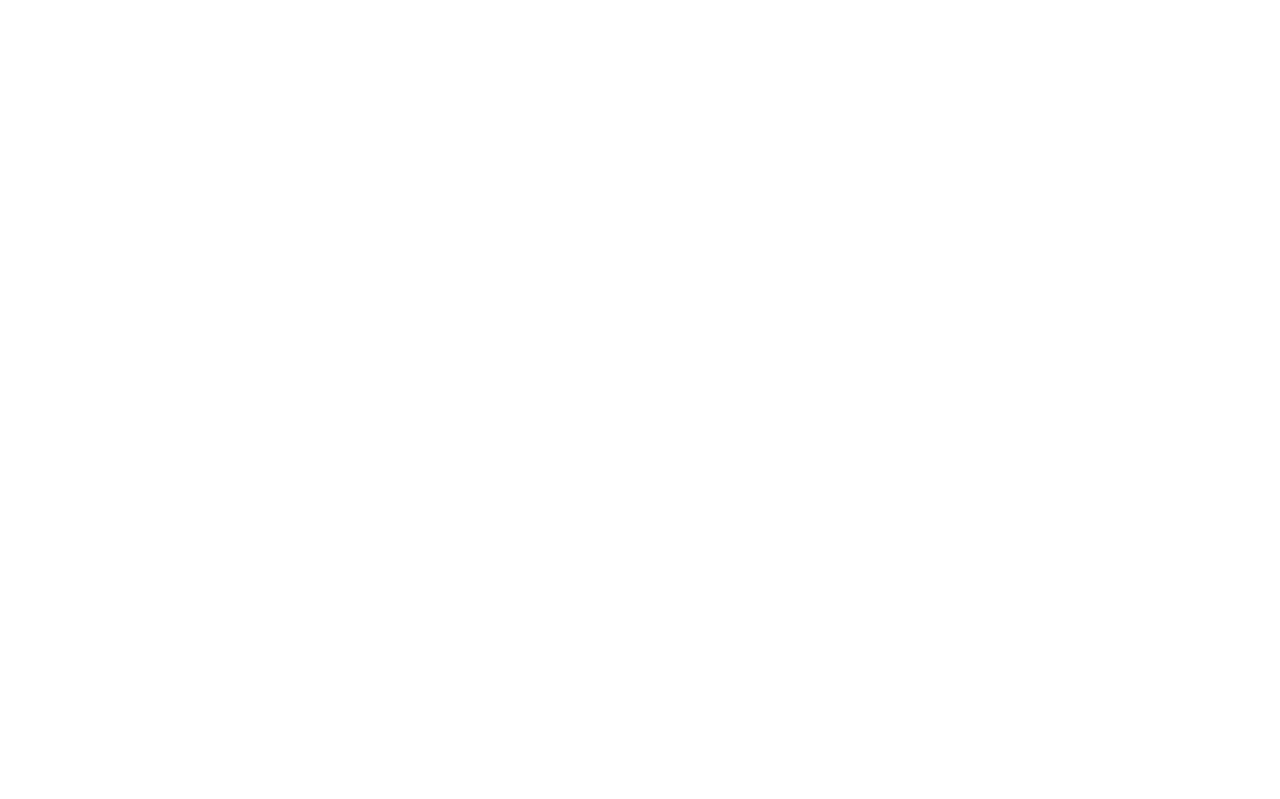
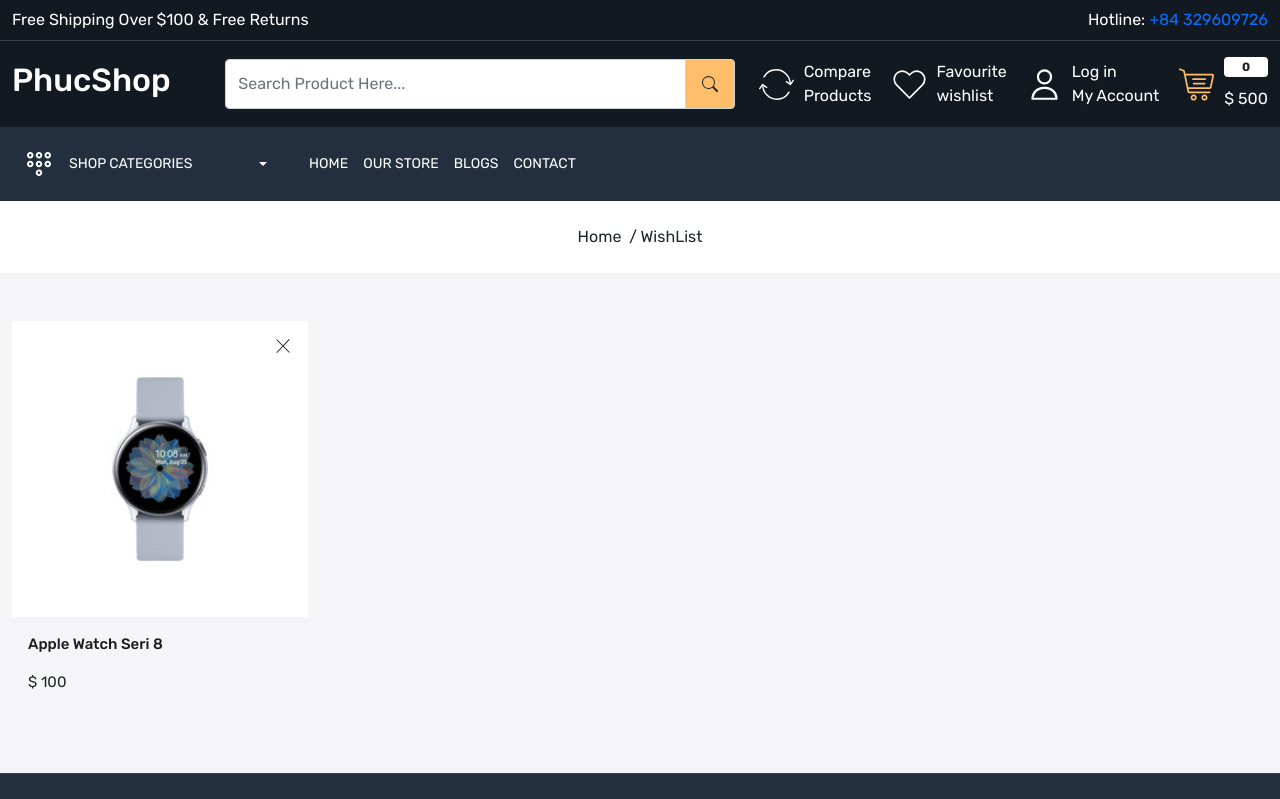
Before and after one commit to Phuc1912001/MERN-PhucShop, a React (Create React App) app in the folder frontend/: page /wishlist in a window 1280 px wide. Before the commit this address had no page. Shown: the top 799 px of the page. Built offline with nearby package versions, Linux system fonts and the light colour scheme.

Commit message:
wishlist

```diff
--- a/frontend/src/App.css
+++ b/frontend/src/App.css
@@ -597,7 +597,8 @@
   border-radius: 10px;
 }
 
-.compare-product-card .cross {
+.compare-product-card .cross,
+.wishlist-card .cross {
   top: 15px;
   right: 15px;
   width: 20px;
@@ -605,14 +606,16 @@
   padding: 3px;
 }
 
-.compare-product-details h5.title {
+.compare-product-details h5.title,
+.wishlist-card h5.title {
   font-size: 15px;
   line-height: 22px;
   font-weight: 500;
   color: var(--color-1c1c1b);
 }
 
-.compare-product-details h6.price {
+.compare-product-details h6.price,
+.wishlist-card h6.price {
   font-size: 15px;
   line-height: 22px;
   font-weight: 400;
--- a/frontend/src/App.js
+++ b/frontend/src/App.js
@@ -8,6 +8,7 @@
 import OurStore from "./pages/OurStore";
 import Blogs from "./pages/Blogs";
 import CompareProduct from "./pages/CompareProduct";
+import Wishlist from "./pages/Wishlist";
 
 function App() {
   return (
@@ -21,6 +22,7 @@
             <Route path="store" element={<OurStore />} />
             <Route path="blogs" element={<Blogs />} />
             <Route path="compare-product" element={<CompareProduct />} />
+            <Route path="wishlist" element={<Wishlist />} />
           </Route>
         </Routes>
       </BrowserRouter>
--- a/frontend/src/pages/Home.jsx
+++ b/frontend/src/pages/Home.jsx
@@ -4,10 +4,14 @@
 import BlogCard from "../components/BlogCard";
 import ProductCard from "../components/ProductCard";
 import SpecialProduct from "../components/SpecialProduct";
+import Meta from "../components/Meta";
+import BreadCrumb from "../components/BreadCrumb";
 
 const Home = () => {
   return (
     <>
+      <Meta title="Home" />
+      <BreadCrumb title="Home" />
       <section className="home-wrapper-1 py-5">
         <div className="container-xxl">
           <div className="row">
--- /dev/null
+++ b/frontend/src/pages/Wishlist.jsx
@@ -0,0 +1,40 @@
+import React from "react";
+import BreadCrumb from "../components/BreadCrumb";
+import Meta from "../components/Meta";
+
+const Wishlist = () => {
+  return (
+    <>
+      <Meta title="WishList" />
+      <BreadCrumb title="WishList" />
+      <div className="wishlist-wrapper home-wrapper-2 py-5 ">
+        <div className="container-xxl">
+          <div className="row">
+            <div className="col-3">
+              <div className="wishlist-card  position-relative ">
+                <img
+                  src="images/cross.svg"
+                  alt="cross"
+                  className="position-absolute cross img-fluid "
+                />
+                <div className="wishlist-card-image">
+                  <img
+                    src="images/watch.jpg"
+                    className="img-fluid w-100"
+                    alt="watch"
+                  />
+                </div>
+                <div className="py-3 px-3">
+                  <h5 className="title">Apple Watch Seri 8</h5>
+                  <h6 className="price mb-3 mt-3 ">$ 100</h6>
+                </div>
+              </div>
+            </div>
+          </div>
+        </div>
+      </div>
+    </>
+  );
+};
+
+export default Wishlist;
```
